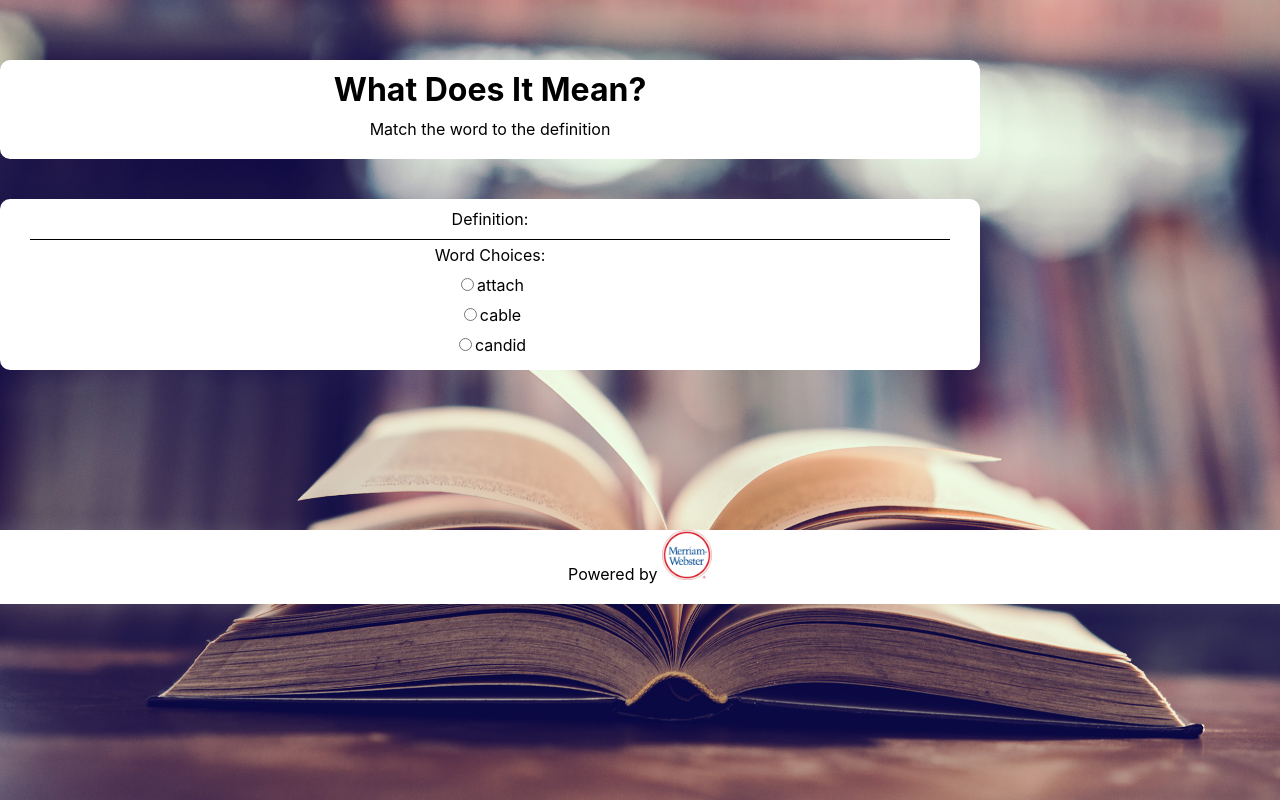
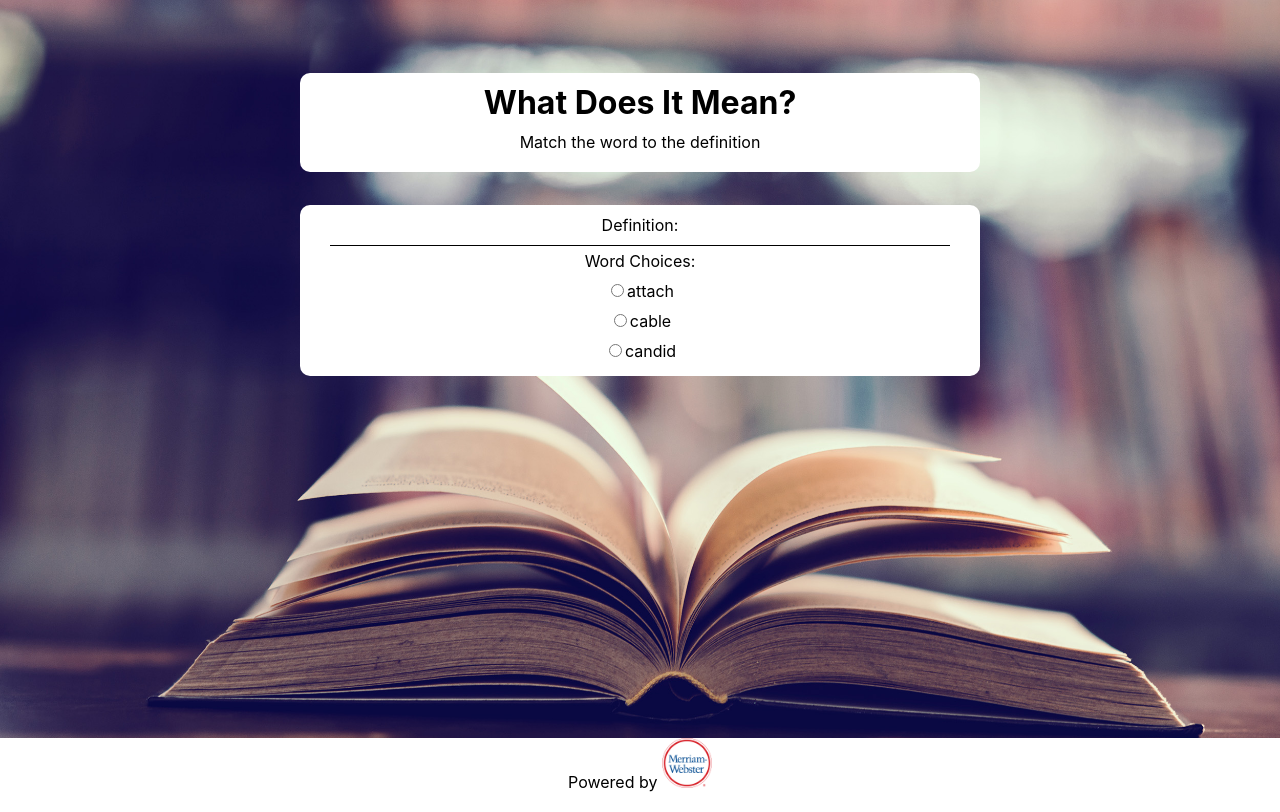
Before and after one commit to irene-rojas/words-history, a React (Create React App) app: page / in a window 1280 px wide. Built offline with nearby package versions, Linux system fonts and the light colour scheme; no server answers.

Commit message:
desktop done

```diff
--- a/src/App.css
+++ b/src/App.css
@@ -142,19 +142,21 @@ h4 {
     .App {
         margin: 0 auto;
         display: grid;
-        grid-template-columns: auto 1fr 300px;
-        grid-template-rows: auto 1fr auto;
+        grid-template-columns: 300px 1fr 300px;
+        grid-template-rows: 165px repeat(4, 1fr) 50px;
+        grid-row-gap: 40px;
         text-align: center;
-        height: 100%;
-        /* grid-row-gap: 50px; */
+        height: 100vh;
     }
 
     .header {
         grid-column: 2/3;
         grid-row: 1/2;
-        margin-top: 60px;
+        background-color: white;
+        border-radius: 10px;
+        margin-top: 80px;
+        align-self: center;
         padding: 10px;
-        background-color: white;
     }
 
     h1 {
@@ -212,7 +214,9 @@ h4 {
         padding: 10px;
     }
 
-
+    button {
+        margin-top: 10px;
+    }
 
 }
 /* end desktop */
```
